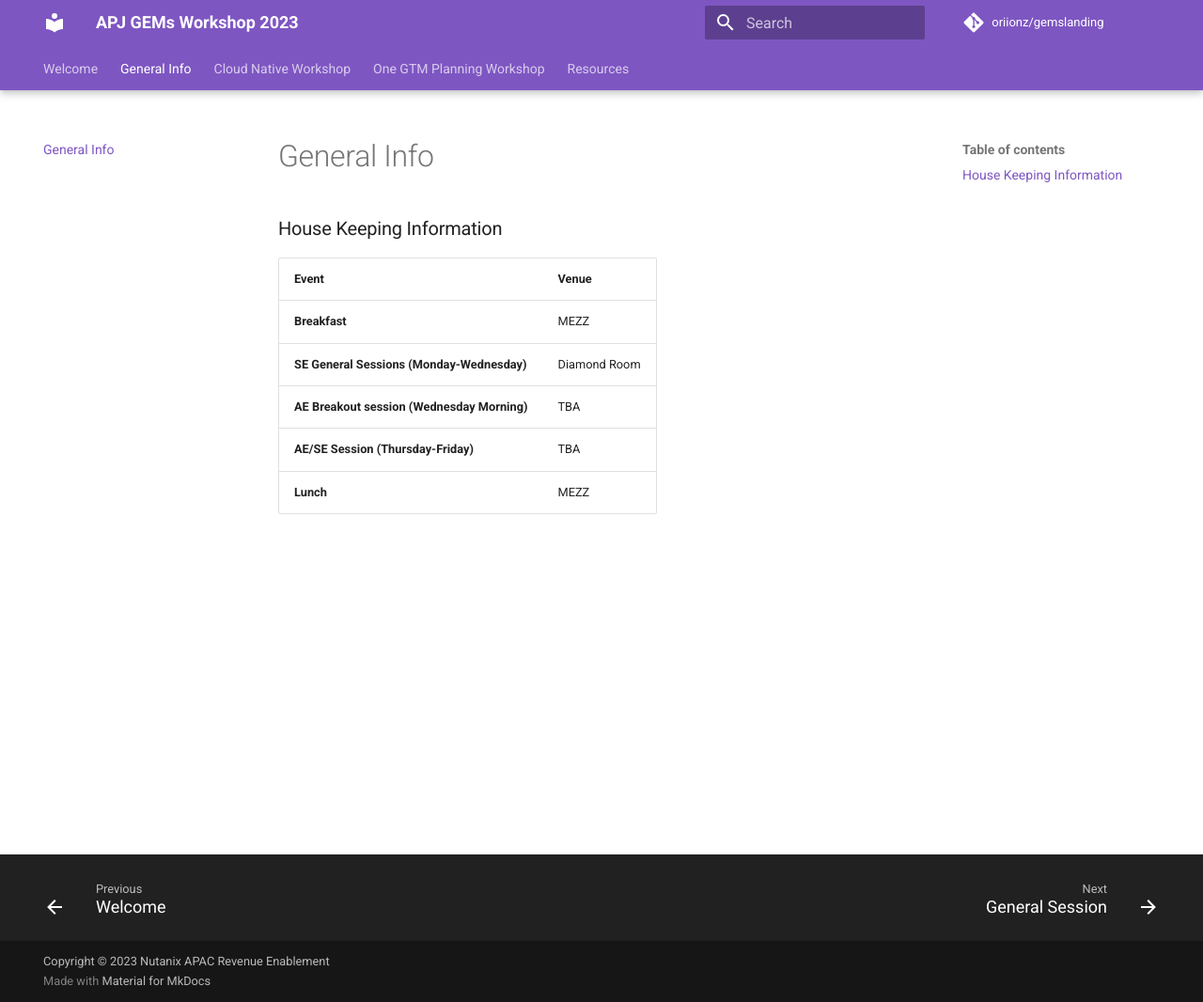
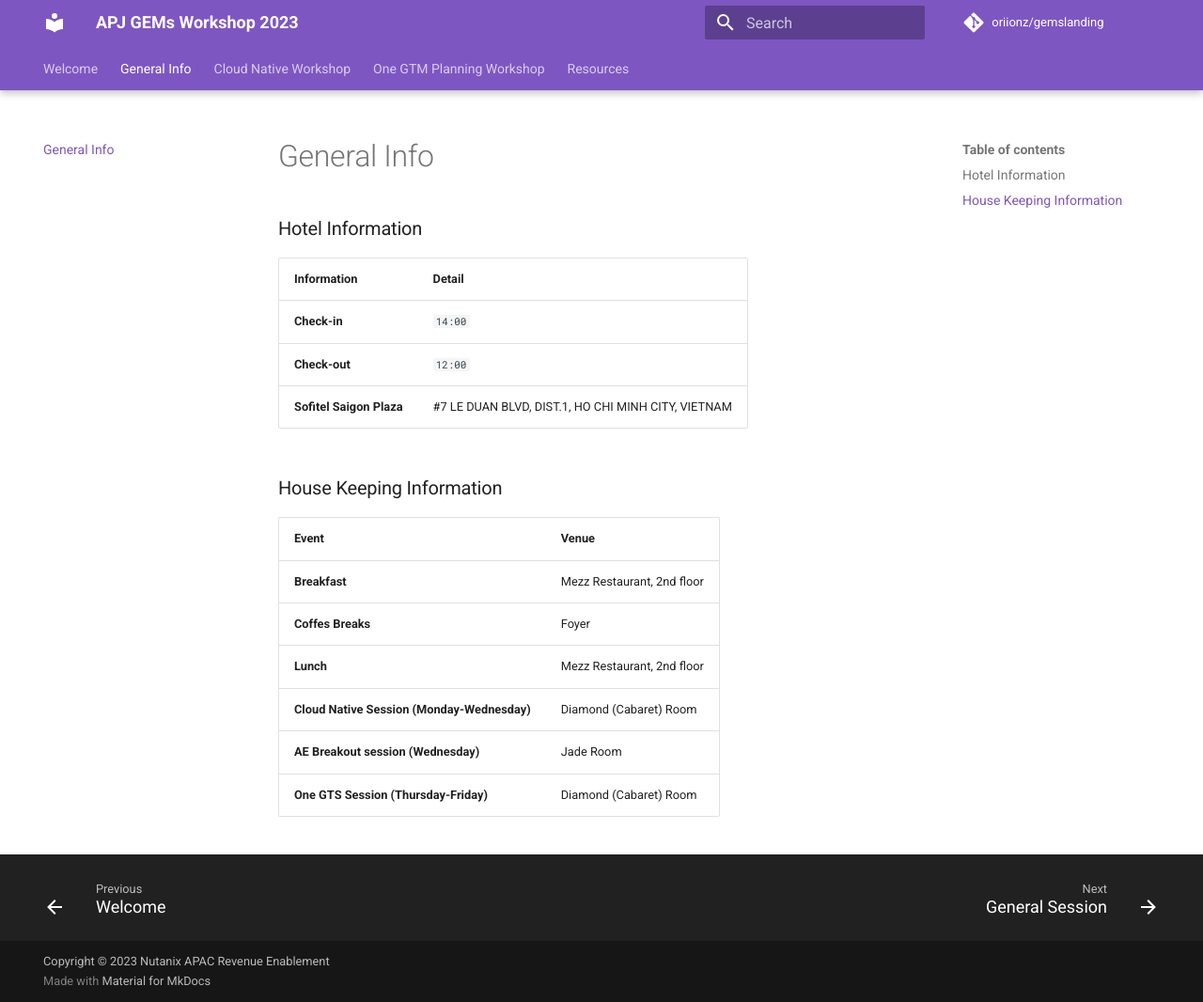
Before and after one commit to oriionz/gemslanding, an MkDocs documentation site: the page built from docs/daily_agenda/info.md, in a window 1280 px wide and 1066 px high. Shown: the whole window at 94% size. Built offline with MkDocs 1.6.1 and Material for MkDocs 9.7.7, drawn with Linux system fonts in a browser that asks for light colours; comment, search, counter and statistics services are not loaded.

Commit message:
update landing file for GEMS

```diff
--- a/docs/daily_agenda/info.md
+++ b/docs/daily_agenda/info.md
@@ -1,11 +1,21 @@
+
+
+### Hotel Information
+
+| Information | Detail |
+| ----------- | ----------- |
+| **Check-in** |  `14:00` |
+| **Check-out** |  `12:00` |
+| **Sofitel Saigon Plaza** |  #7 LE DUAN BLVD, DIST.1, HO CHI MINH CITY, VIETNAM |
 
 
 ### House Keeping Information
 
 | Event | Venue |
 | ----------- | ----------- |
-| **Breakfast** |  MEZZ |
-| **SE General Sessions (Monday-Wednesday)** |  Diamond Room |
-| **AE Breakout session (Wednesday Morning)** |  TBA |
-| **AE/SE Session (Thursday-Friday)** |  TBA |
-| **Lunch** |  MEZZ |
+| **Breakfast** |  Mezz Restaurant, 2nd floor |
+| **Coffes Breaks** |  Foyer |
+| **Lunch** |  Mezz Restaurant, 2nd floor |
+| **Cloud Native Session (Monday-Wednesday)** |  Diamond (Cabaret) Room |
+| **AE Breakout session (Wednesday)** |  Jade Room |
+| **One GTS Session (Thursday-Friday)** |  Diamond (Cabaret) Room |
--- a/mkdocs.yml
+++ b/mkdocs.yml
@@ -96,7 +96,6 @@
 
 plugins:
     - search
-    - table-reader
 
 
 # Style sheeting here
@@ -116,3 +115,4 @@
       - 'Account Planning (AE/SE)': daily_agenda/accounts_agenda.md
     - 'Resources':
       - 'SE Resources': daily_agenda/se_resources.md
+      - 'AE Resources': daily_agenda/ae_resources.md
```
Also changed, not shown: docs/daily_agenda/accounts_agenda.md (+6 -6 lines), docs/daily_agenda/ae_resources.md (+3 -8 lines), docs/daily_agenda/general_agenda.md (+8 -8 lines).
